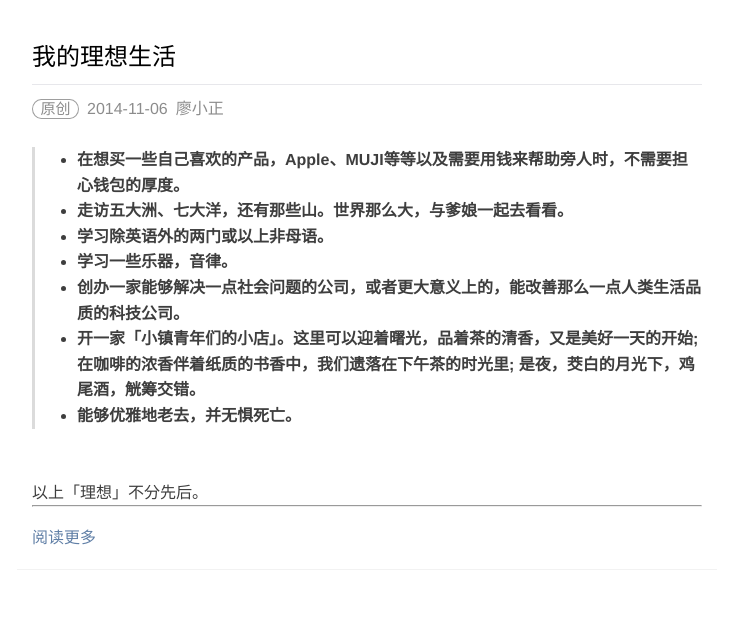
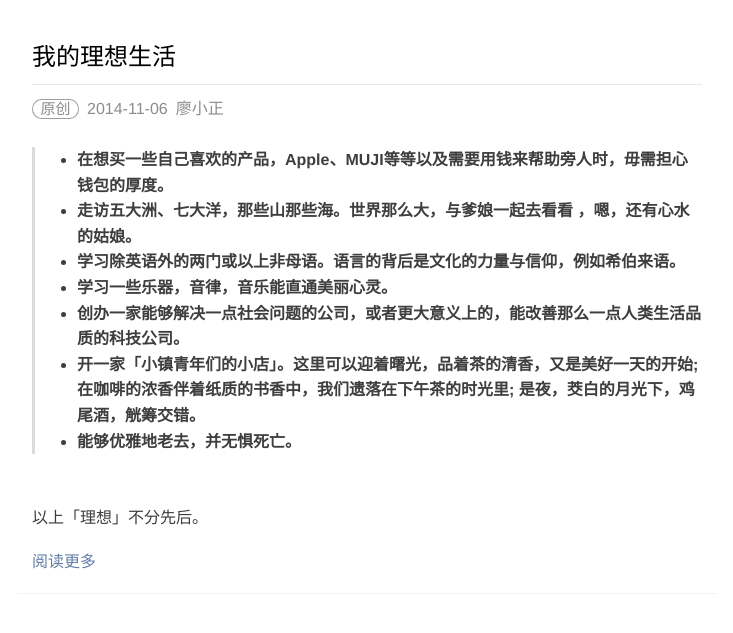
Before and after one commit to vivlong/vivlong.github.io, a Jekyll site: the page built from _posts/2014-11-06-我的理想生活.md, in a window 1280 px wide. Shown: the top 633 px of the page, without its empty margins (273-1006 px from the left). Built offline with Jekyll 4.4.1, drawn with Linux system fonts in a browser that asks for light colours.

Commit message:
Update 2014-11-06-我的理想生活.md

```diff
--- a/_posts/2014-11-06-我的理想生活.md
+++ b/_posts/2014-11-06-我的理想生活.md
@@ -5,13 +5,13 @@ category: blog
 tags: [随想]
 ---
 >
-* **在想买一些自己喜欢的产品，Apple、MUJI等等以及需要用钱来帮助旁人时，不需要担心钱包的厚度。**
+* **在想买一些自己喜欢的产品，Apple、MUJI等等以及需要用钱来帮助旁人时，毋需担心钱包的厚度。**
 >
-* **走访五大洲、七大洋，还有那些山。世界那么大，与爹娘一起去看看。**
+* **走访五大洲、七大洋，那些山那些海。世界那么大，与爹娘一起去看看 ，嗯，还有心水的姑娘。**
 >
-* **学习除英语外的两门或以上非母语。**
+* **学习除英语外的两门或以上非母语。语言的背后是文化的力量与信仰，例如希伯来语。**
 >
-* **学习一些乐器，音律。**
+* **学习一些乐器，音律，音乐能直通美丽心灵。**
 >
 * **创办一家能够解决一点社会问题的公司，或者更大意义上的，能改善那么一点人类生活品质的科技公司。**
 >
@@ -21,4 +21,3 @@ tags: [随想]
 
 &emsp;&emsp;
 以上「理想」不分先后。
-- - -
```
